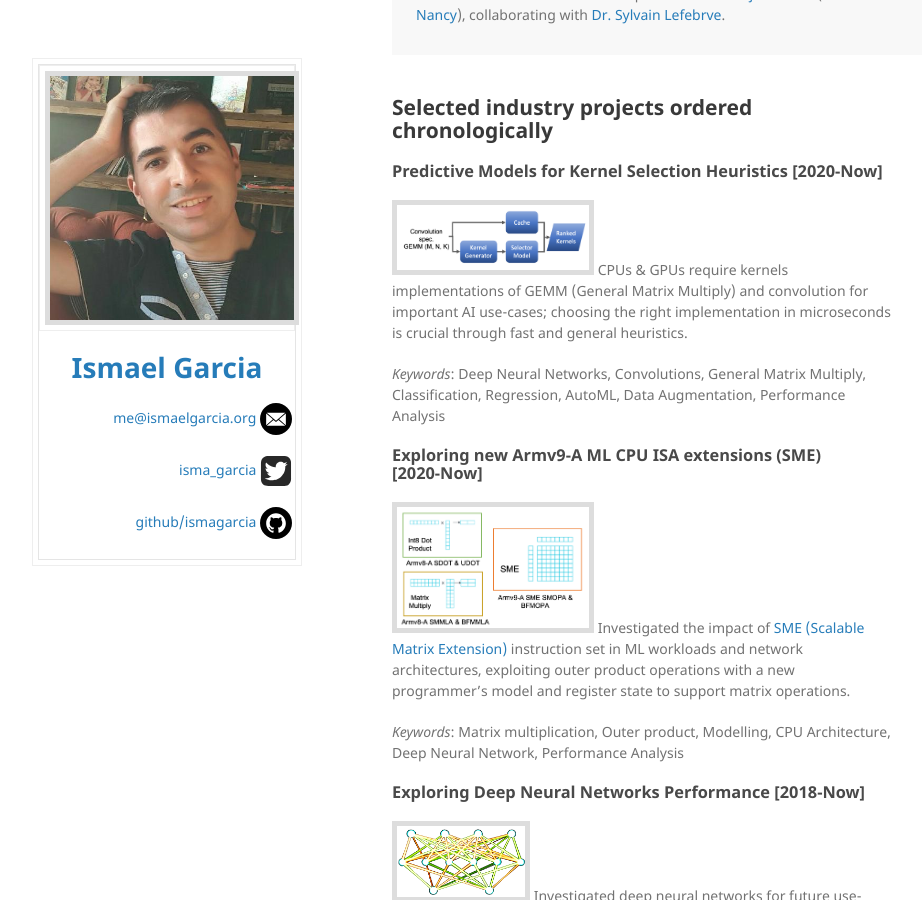
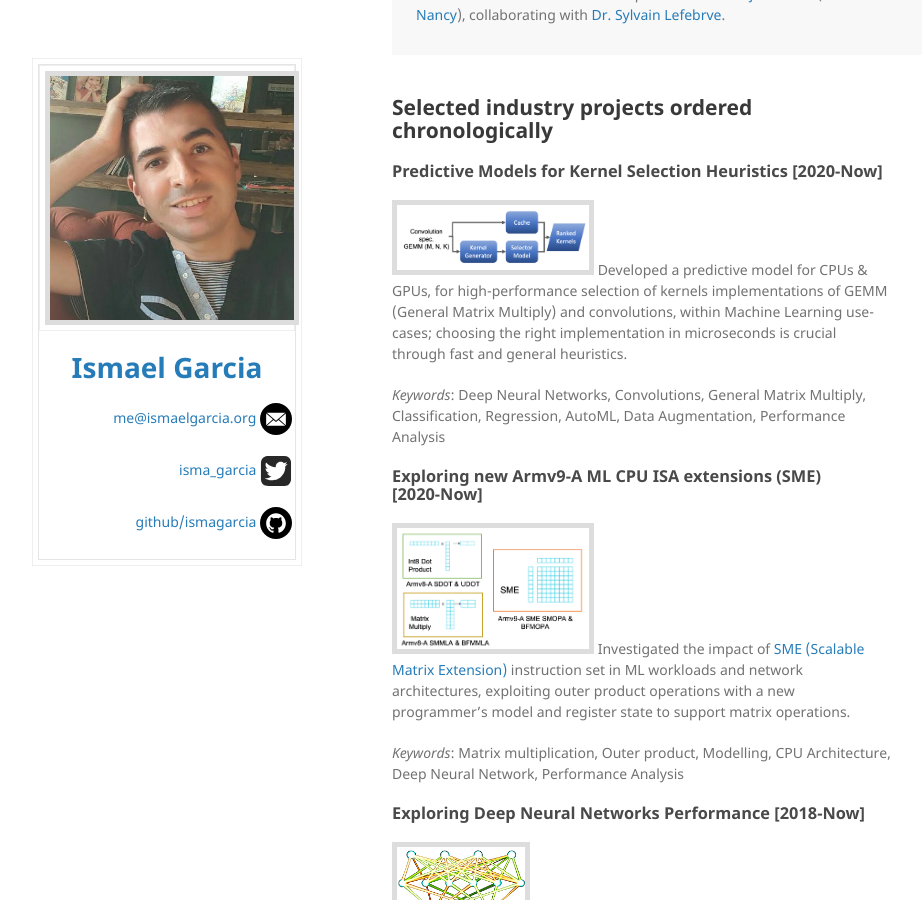
Before and after one commit to ismagarcia/me, a Jekyll site: the page built from index.md, in a window 1280 px wide and 900 px high, scrolled down 919 px. Shown: the whole window, without its empty margins (178-1100 px from the left). Built offline with Jekyll 4.4.1, drawn with Linux system fonts in a browser that asks for light colours; nearby versions of some CDN libraries; the repository's description, which GitHub fills in, is left out.

Commit message:
Minor rephrasing in latest project

```diff
--- a/index.md
+++ b/index.md
@@ -142,7 +142,7 @@ I was introduced in the Computer Graphics field advised by <a href="http://ima.u
 
 ### Predictive Models for Kernel Selection Heuristics [2020-Now]
 
-![Octocat](assets/img/gemm_kernel_heuristics.png){:width="192px"} CPUs & GPUs require kernels implementations of GEMM (General Matrix Multiply) and convolution for important AI use-cases; choosing the right implementation in microseconds is crucial through fast and general heuristics.
+![Octocat](assets/img/gemm_kernel_heuristics.png){:width="192px"} Developed a predictive model for CPUs & GPUs, for high-performance selection of kernels implementations of GEMM (General Matrix Multiply) and convolutions, within Machine Learning use-cases; choosing the right implementation in microseconds is crucial through fast and general heuristics.
 
 _Keywords_: Deep Neural Networks, Convolutions, General Matrix Multiply, Classification, Regression, AutoML, Data Augmentation, Performance Analysis
 
```
